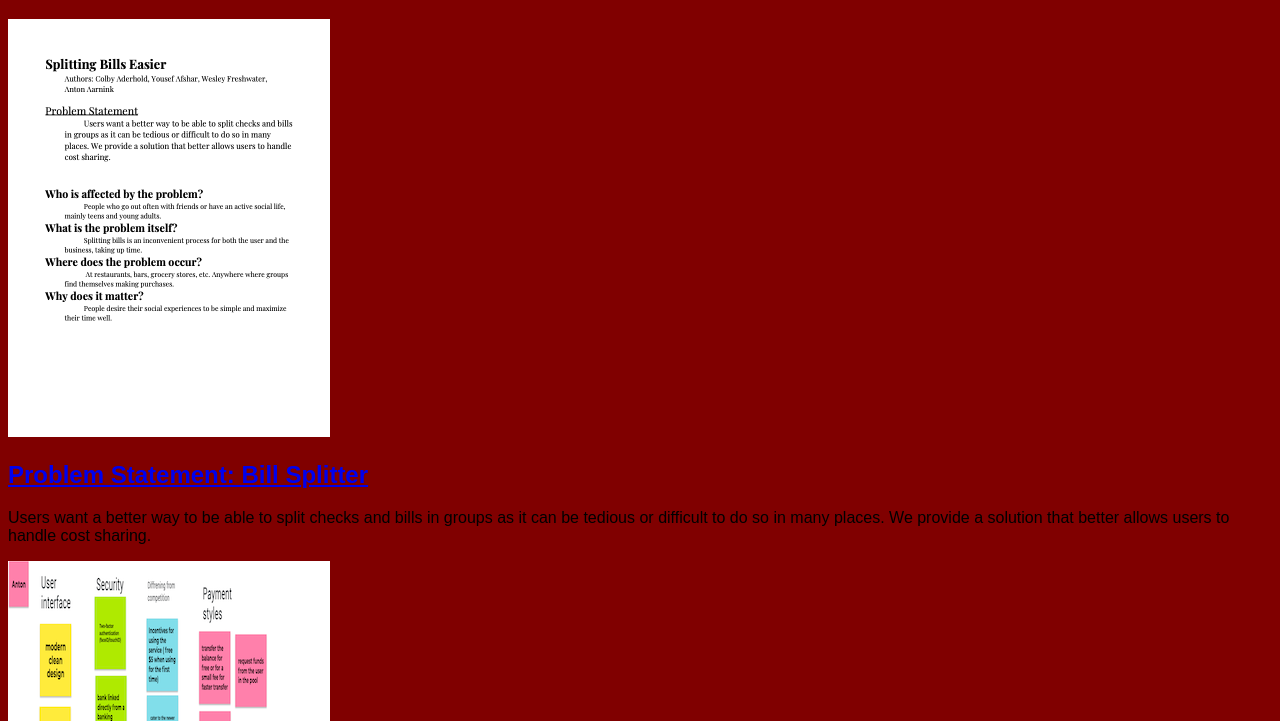
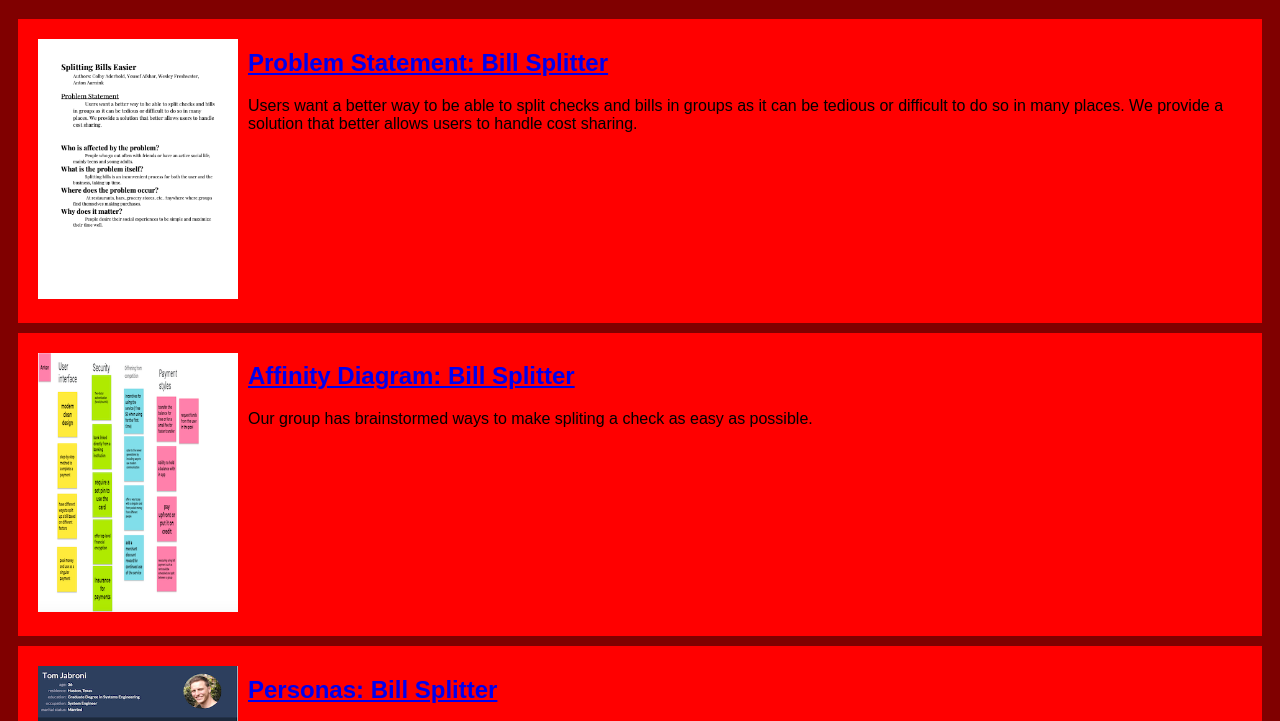
Before and after one commit to ajaarni/ajaarni.github.io, a plain HTML site: page index.html in a window 1280 px wide. Shown: the part 61-782 px from the top of the page. Drawn offline with Linux system fonts and the light colour scheme.

Commit message:
Add files via upload

```diff
--- a/styles.css
+++ b/styles.css
@@ -2,8 +2,19 @@ body{
 background:maroon;
 font-family: Arial, Helvetica, sans-serif;
 }
+.assignment{
+    display:flex;
+    padding:10px;
+    margin: 10px;
+    background-color: red;
+}
+.assignment img {
+    width: 200px;
+    padding: 10px;
+}
+
+
 h1{
     color: darkblue;
     text-align: center;
-
 }
```
